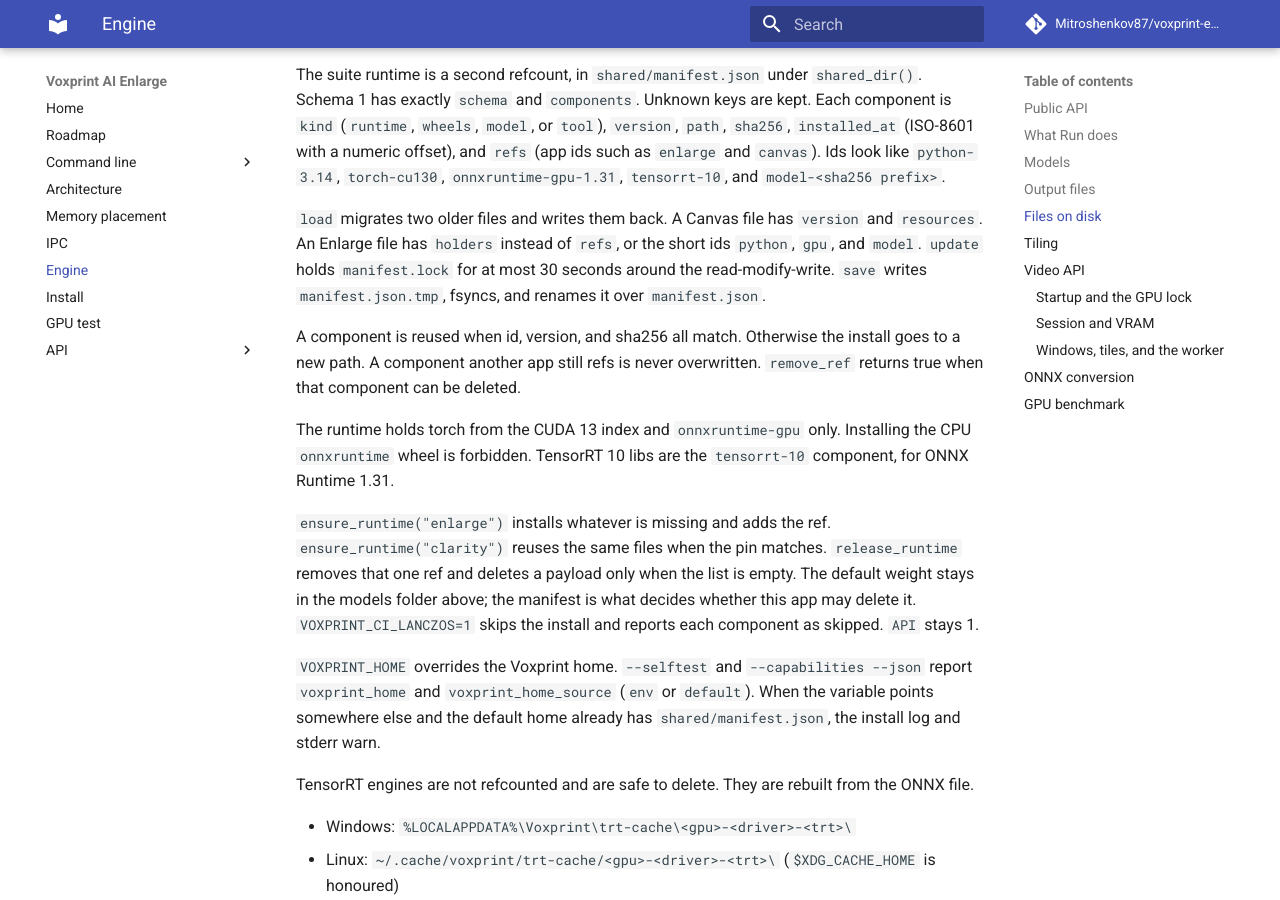
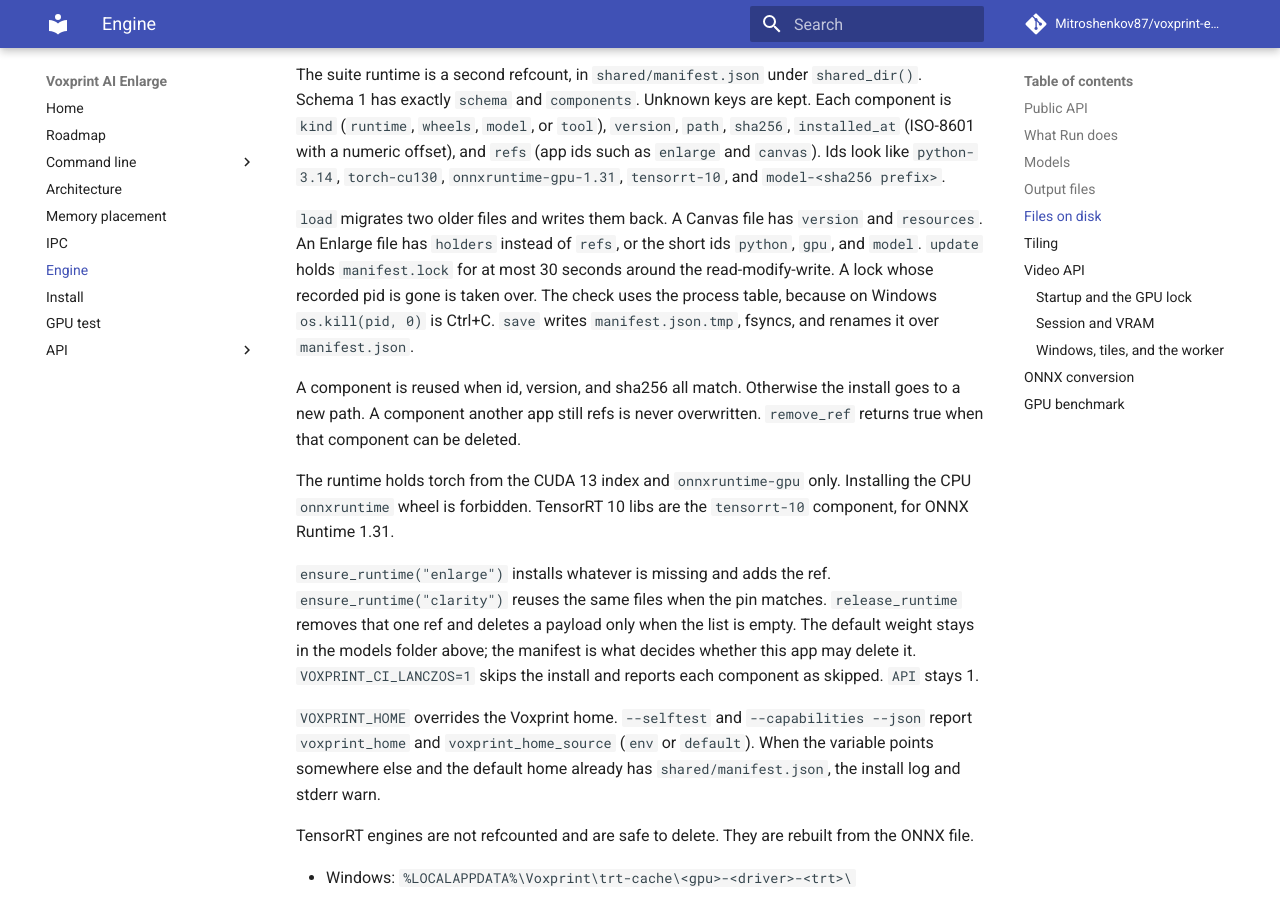
Before and after one commit to Mitroshenkov87/voxprint-enlarge, an MkDocs documentation site: the page built from docs/ENGINE.md, in a window 1280 px wide and 900 px high, scrolled down 6071 px. Built offline with MkDocs 1.6.1 and Material for MkDocs 9.7.7, drawn with Linux system fonts in a browser that asks for light colours; comment, search, counter and statistics services are not loaded.

Commit message:
Check lock pids through psutil so Windows does not see Ctrl+C.
os.kill(pid, 0) is CTRL_C_EVENT on Windows, so the manifest lock's
liveness check interrupted pytest after the suite had already passed.

Co-authored-by: Aleksandr Mitroshenkov <Mitroshenkov87@users.noreply.github.com>

```diff
--- a/docs/ENGINE.md
+++ b/docs/ENGINE.md
@@ -231,7 +231,9 @@ and `refs` (app ids such as `enlarge` and `canvas`). Ids look like
 `load` migrates two older files and writes them back. A Canvas file has
 `version` and `resources`. An Enlarge file has `holders` instead of `refs`,
 or the short ids `python`, `gpu`, and `model`. `update` holds
-`manifest.lock` for at most 30 seconds around the read-modify-write. `save`
+`manifest.lock` for at most 30 seconds around the read-modify-write. A lock
+whose recorded pid is gone is taken over. The check uses the process table,
+because on Windows `os.kill(pid, 0)` is Ctrl+C. `save`
 writes `manifest.json.tmp`, fsyncs, and renames it over `manifest.json`.
 
 A component is reused when id, version, and sha256 all match. Otherwise the
```
Also changed, not shown: 2 other files.
